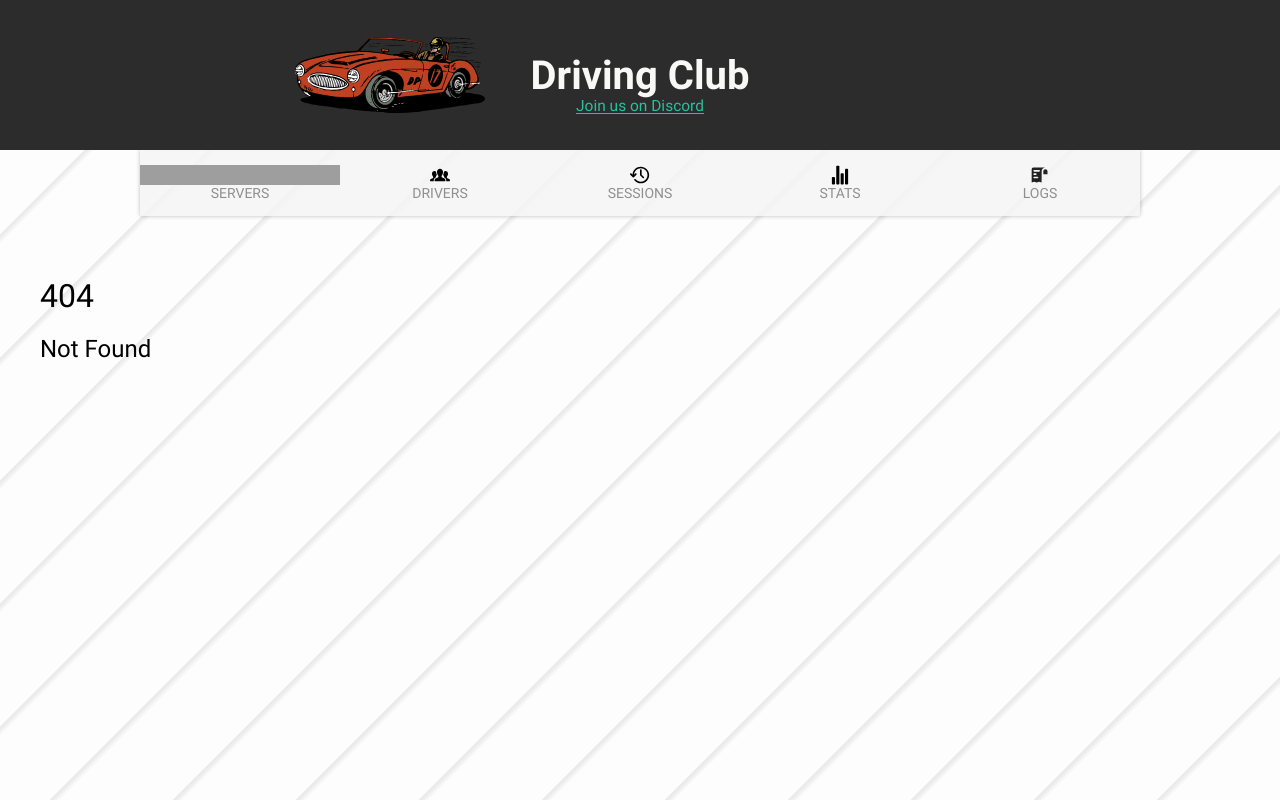
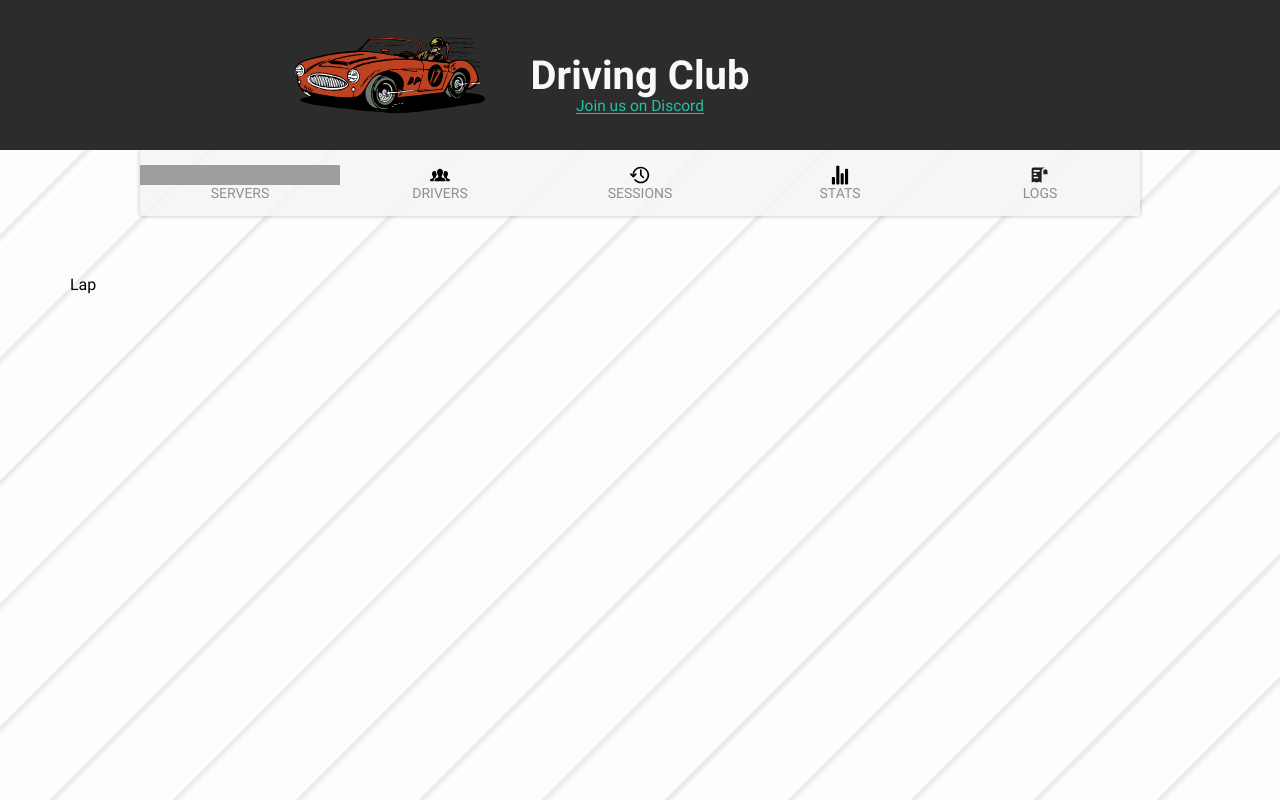
Before and after one commit to Mairo022/driveclub, a React (Vite) app: page /lap/1 in a window 1280 px wide. Before the commit this address had no page. Built offline with nearby package versions, Linux system fonts and the light colour scheme; grey boxes are pictures that could not be loaded.

Commit message:
Add lap route

```diff
--- a/src/main.tsx
+++ b/src/main.tsx
@@ -11,6 +11,7 @@
 import {Sessions} from "./pages/sessions/Sessions";
 import {Driver} from "./pages/driver/Driver";
 import {Session} from "./pages/session/Session";
+import {Lap} from "./pages/lap/Lap";
 
 const router = createBrowserRouter([
     {
@@ -58,6 +59,11 @@
                 errorElement: <h2>Error loading session</h2>,
             },
             {
+                path: "/lap/:id",
+                Component: Lap,
+                errorElement: <h2>Error loading lap</h2>,
+            },
+            {
                 path: "*",
                 element: <><h1>404</h1><h2>Not Found</h2></>
             }
--- /dev/null
+++ b/src/pages/lap/Lap.tsx
@@ -0,0 +1,10 @@
+import {ReactElement} from "react";
+import "./style/lap.scss";
+
+export function Lap(): ReactElement {
+    return (
+        <article className="lap">
+            Lap
+        </article>
+    )
+}
--- /dev/null
+++ b/src/pages/lap/style/lap.scss
@@ -0,0 +1,5 @@
+article.lap {
+  margin: 0 auto;
+  padding: 20px 30px;
+  max-width: 1200px;
+}
--- a/src/pages/session/DriverLaps.tsx
+++ b/src/pages/session/DriverLaps.tsx
@@ -4,11 +4,10 @@
 import {IDriverLaps, IDriverLapsProps, IDriverLapsTable} from "./types/driverLaps";
 import {FETCH_STATUS} from "../../data/constants";
 import {getDriverSessionLaps} from "../../services/lapsService";
+import {useNavigate} from "react-router-dom";
 
 export function DriverLaps(props: IDriverLapsProps): ReactElement {
     const {isOpen, setIsOpen, sessionID, driverID} = props
-
-    const formattedName = (name: string): string => name.charAt(name.length-1) === "s" ? `${name}'` : `${name}'s`
 
     const [driver, setDriver] = useState<string>("")
     const [laps, setLaps] = useState<IDriverLapsTable[] | object[]>([{}])
@@ -18,6 +17,10 @@
     const isSuccess = status === FETCH_STATUS.SUCCESS
     const isError = status === FETCH_STATUS.ERROR
     const [error, setError] = useState<string | null>(null)
+
+    const navigate = useNavigate()
+
+    const formattedName = (name: string): string => name.charAt(name.length-1) === "s" ? `${name}'` : `${name}'s`
 
     async function fetchLaps(): Promise<void> {
         if (!driverID) {
@@ -54,6 +57,13 @@
         }))
     }
 
+    function handleTableBodyRowClick(e: any): void {
+        const id: string = e.target.parentNode.getAttribute("data-id")
+
+        if (e.button === 0) navigate("/lap/" + id)
+        if (e.button === 1) window.open("/lap/" + id, "_blank")
+    }
+
     useEffect(() => {
         if (isOpen)
             fetchLaps()
@@ -67,7 +77,7 @@
                 <span className="close" onClick={() => {setIsOpen(false)}}>Close</span>
                 <h3 className="driver">{formattedName(driver)} laps</h3>
                 <div className="laps">
-                    <Table data={laps} type={"sessionLaps"}/>
+                    <Table data={laps} type={"sessionLaps"} handleBodyRowClick={handleTableBodyRowClick}/>
                 </div>
             </>}
             {isError && <span className="error">{error}</span>}
```
Also changed, not shown: src/pages/lap/types/lap.d.ts (added).
